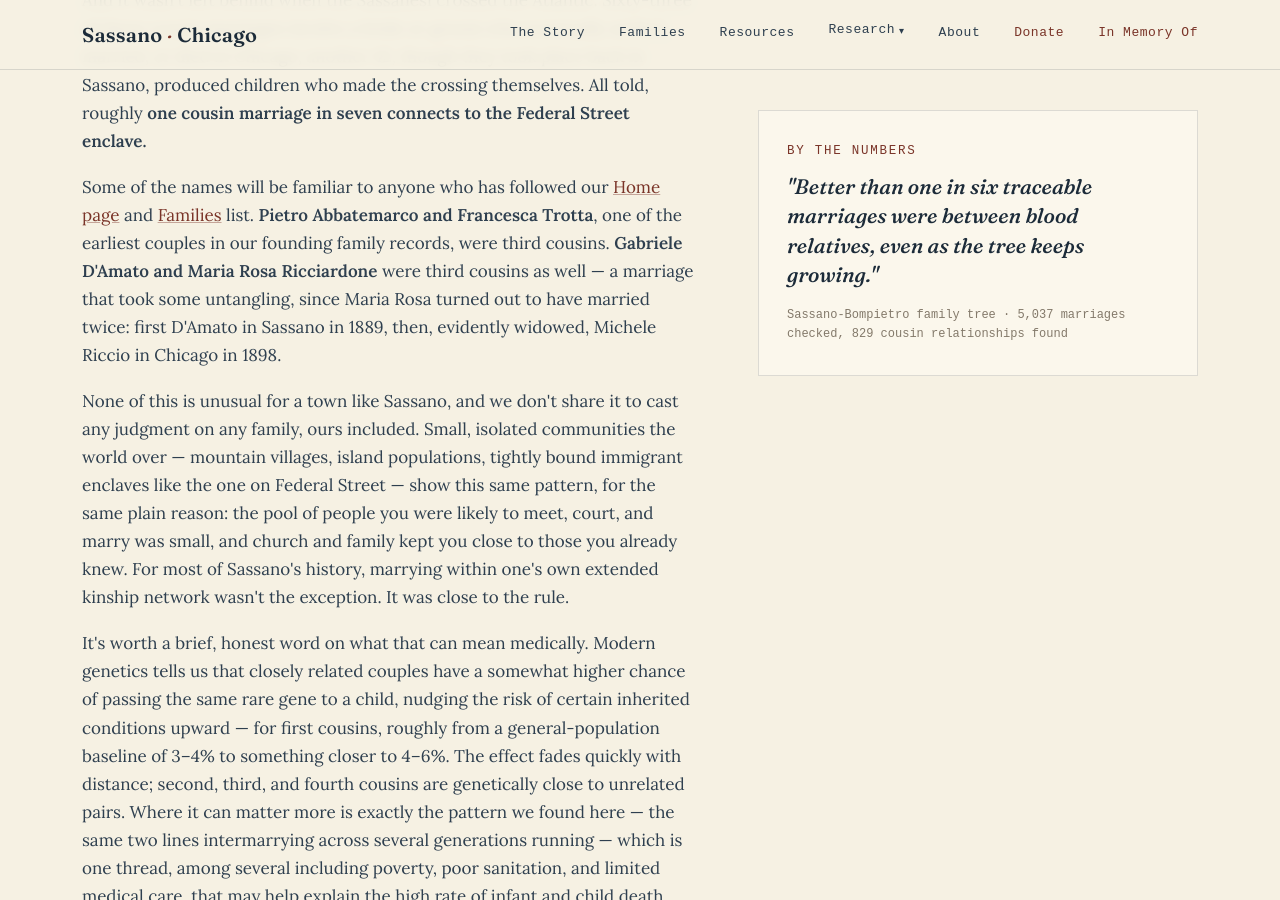
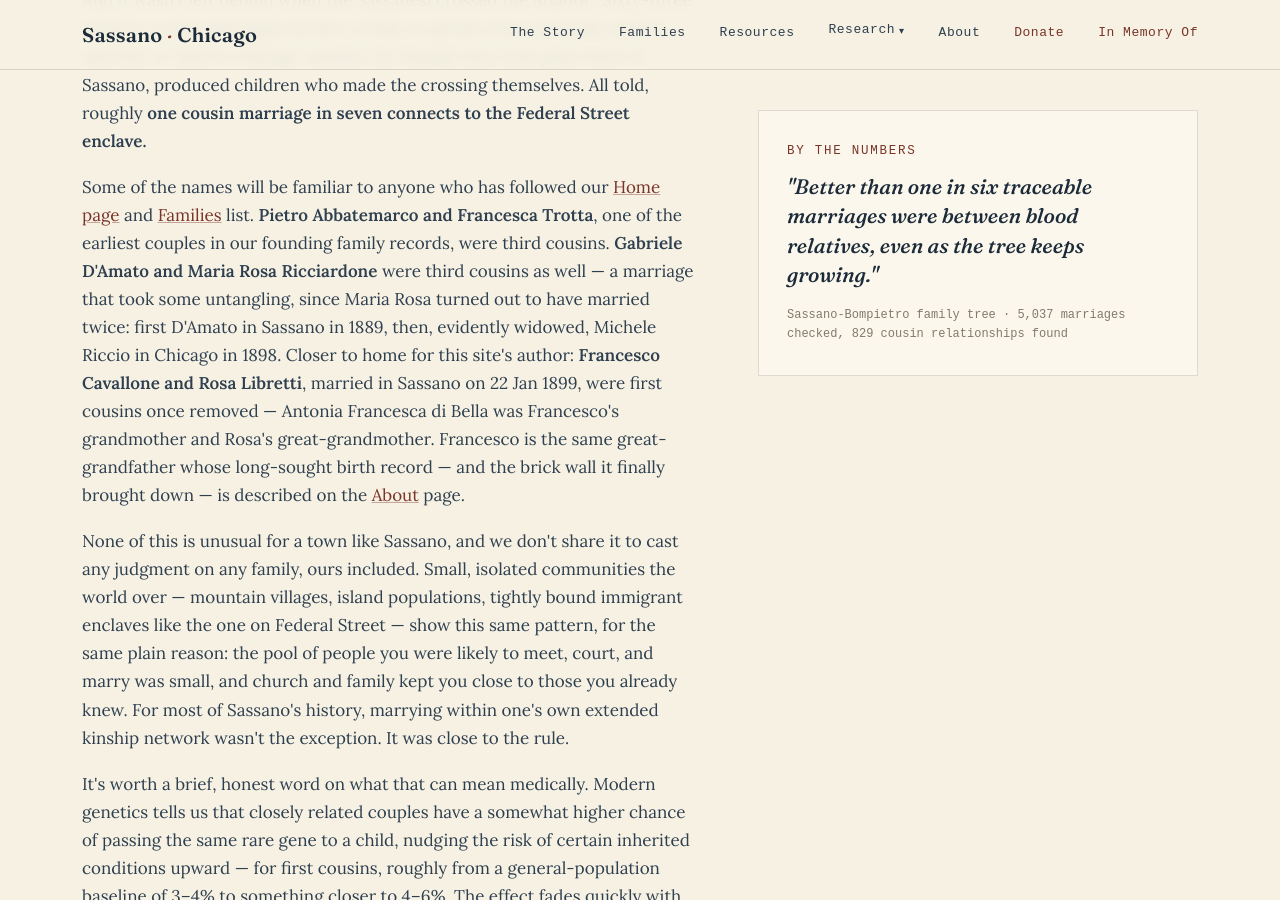
Before and after one commit to johncavallone/sassanochicago, a Jekyll site: the page built from sassano-marriages.html, in a window 1280 px wide and 900 px high, scrolled down 1243 px. Built offline with Jekyll 4.4.1, drawn with Linux system fonts in a browser that asks for light colours; some web fonts are replaced.

Commit message:
Add files via upload

```diff
--- a/sassano-marriages.html
+++ b/sassano-marriages.html
@@ -37,7 +37,7 @@ description: >-
 
       <p>And it wasn't left behind when the Sassanesi crossed the Atlantic. Sixty-three of these cousin marriages involve a bride or groom who eventually settled, married, or died in Chicago; another 42, though they took place back in Sassano, produced children who made the crossing themselves. All told, roughly <b>one cousin marriage in seven connects to the Federal Street enclave.</b></p>
 
-      <p>Some of the names will be familiar to anyone who has followed our <a href="{{ '/' | relative_url }}" style="color:var(--brick);">Home page</a> and <a href="{{ '/families.html' | relative_url }}" style="color:var(--brick);">Families</a> list. <b>Pietro Abbatemarco and Francesca Trotta</b>, one of the earliest couples in our founding family records, were third cousins. <b>Gabriele D'Amato and Maria Rosa Ricciardone</b> were third cousins as well — a marriage that took some untangling, since Maria Rosa turned out to have married twice: first D'Amato in Sassano in 1889, then, evidently widowed, Michele Riccio in Chicago in 1898.</p>
+      <p>Some of the names will be familiar to anyone who has followed our <a href="{{ '/' | relative_url }}" style="color:var(--brick);">Home page</a> and <a href="{{ '/families.html' | relative_url }}" style="color:var(--brick);">Families</a> list. <b>Pietro Abbatemarco and Francesca Trotta</b>, one of the earliest couples in our founding family records, were third cousins. <b>Gabriele D'Amato and Maria Rosa Ricciardone</b> were third cousins as well — a marriage that took some untangling, since Maria Rosa turned out to have married twice: first D'Amato in Sassano in 1889, then, evidently widowed, Michele Riccio in Chicago in 1898. Closer to home for this site's author: <b>Francesco Cavallone and Rosa Libretti</b>, married in Sassano on 22 Jan 1899, were first cousins once removed — Antonia Francesca di Bella was Francesco's grandmother and Rosa's great-grandmother. Francesco is the same great-grandfather whose long-sought birth record — and the brick wall it finally brought down — is described on the <a href="{{ '/about.html' | relative_url }}" style="color:var(--brick);">About</a> page.</p>
 
       <p>None of this is unusual for a town like Sassano, and we don't share it to cast any judgment on any family, ours included. Small, isolated communities the world over — mountain villages, island populations, tightly bound immigrant enclaves like the one on Federal Street — show this same pattern, for the same plain reason: the pool of people you were likely to meet, court, and marry was small, and church and family kept you close to those you already knew. For most of Sassano's history, marrying within one's own extended kinship network wasn't the exception. It was close to the rule.</p>
 
```
